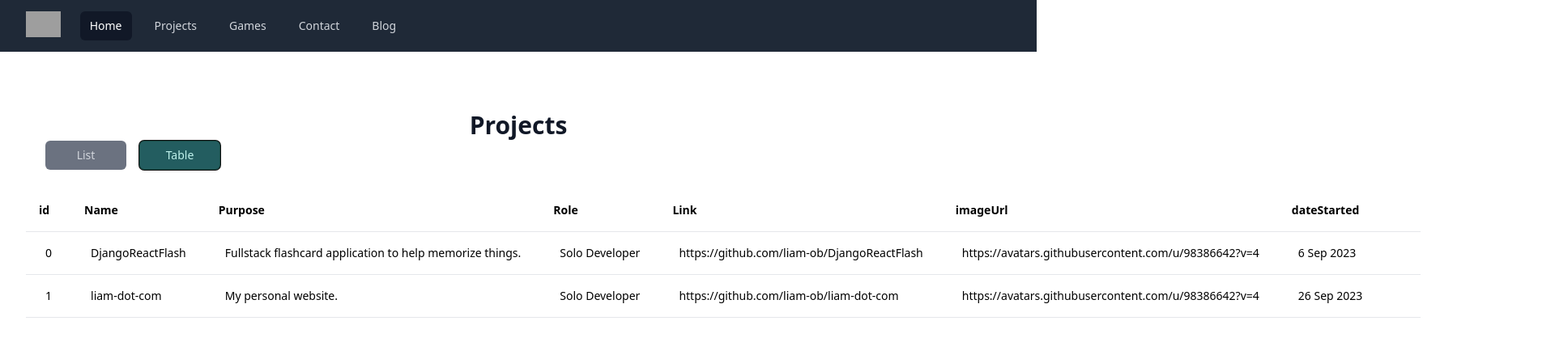
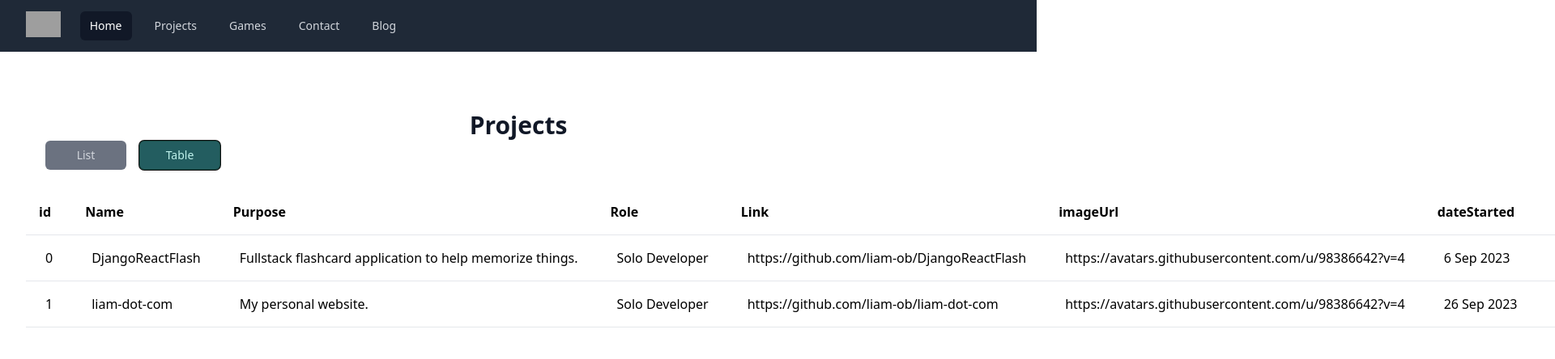
Before and after one commit to liam-ob/liam-dot-com, a React (Vite) app in the folder liam-dot-com/: page /projects in a window 1280 px wide. Both pictures are taken after a click on the tab "Table". Shown: the top 444 px of the page at 81% size, 1920 px wide, since content can reach past the window. Built offline with nearby package versions, Linux system fonts and the light colour scheme; grey boxes are pictures that could not be loaded.

Commit message:
modified table

```diff
--- a/liam-dot-com/src/components/Table.tsx
+++ b/liam-dot-com/src/components/Table.tsx
@@ -10,7 +10,7 @@ interface TableProps {
 const Table = ({ rows }: TableProps) => {
     return (
         <>
-            <table className="table-auto min-w-full text-left text-sm font-light">
+            <table className="min-w-full text-left font-light">
                 <thead className="border-b font-medium dark:border-neutral-500">
                     <tr>
                         {rows.slice(0, 1).map((row) => (
```
